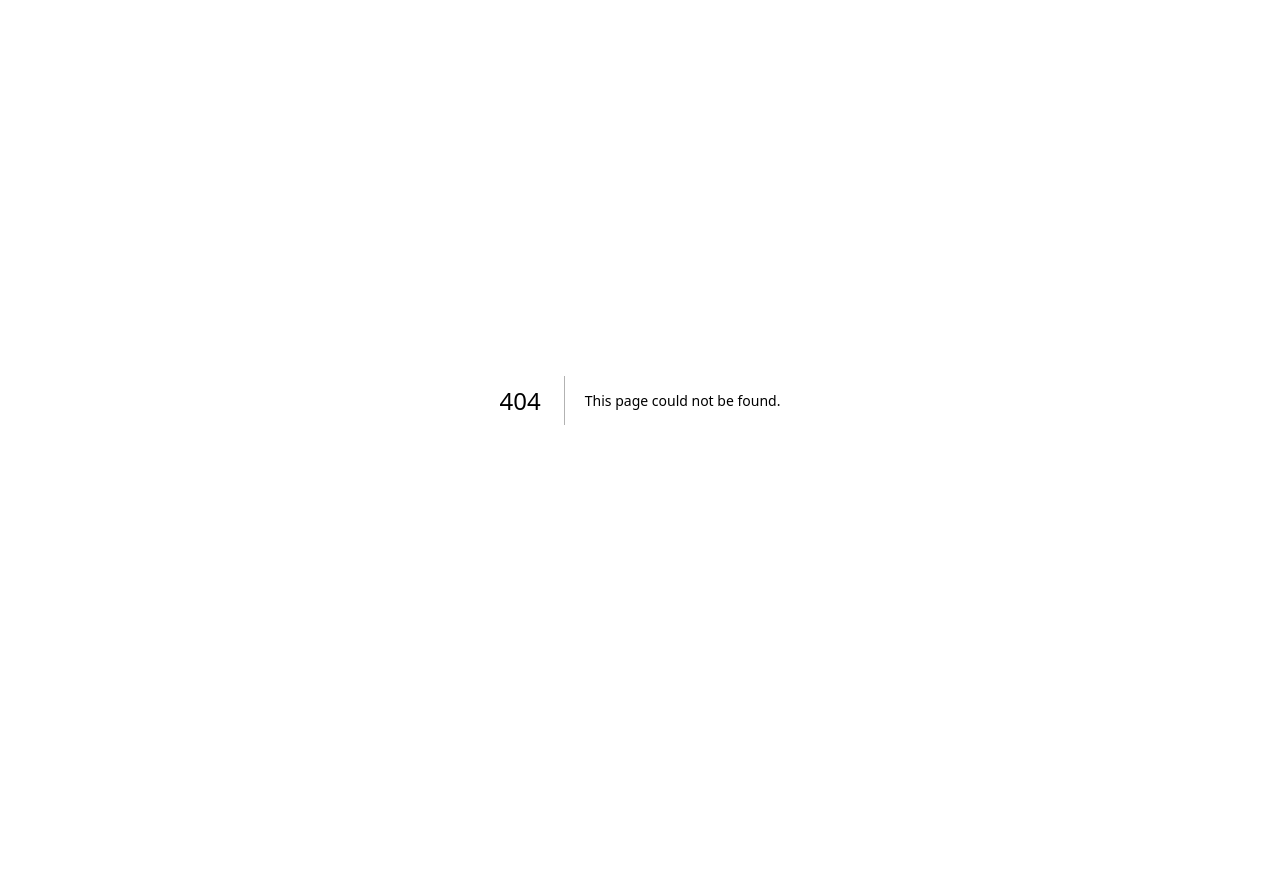
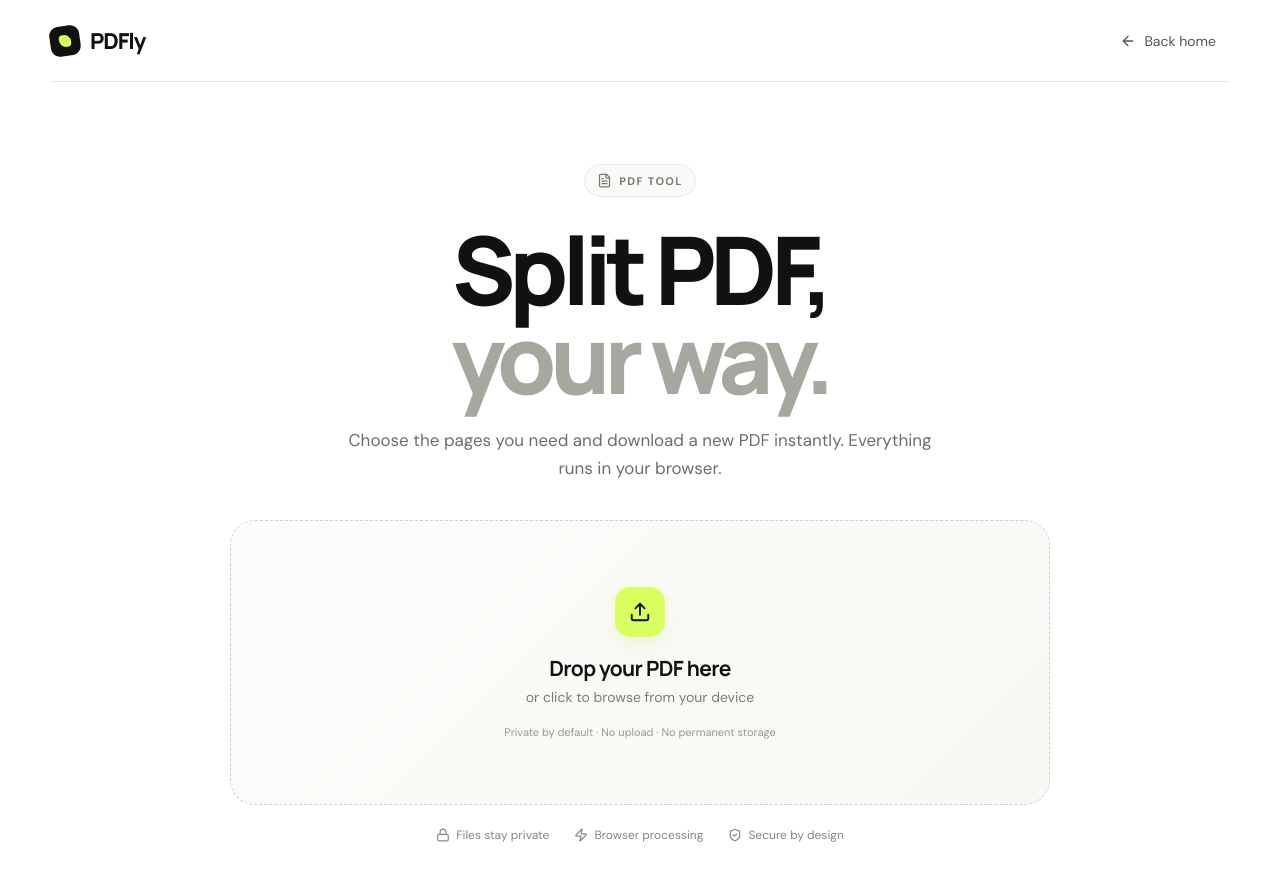
Before and after one commit to Rizzu01/PDFly, a Next.js app: page /split in a window 1280 px wide. Before the commit this address had no page. Shown: the top 880 px of the page. Before the commit the page ends 800 px from the top, so only its background shows below. Built offline with nearby package versions, Linux system fonts and the light colour scheme.

Commit message:
Add browser-side Split PDF tool

```diff
--- /dev/null
+++ b/src/app/split/page.tsx
@@ -0,0 +1,149 @@
+"use client";
+
+import { useCallback, useRef, useState } from "react";
+import { ArrowLeft, ArrowRight, Check, FileText, Lock, ShieldCheck, Upload, X, Zap } from "lucide-react";
+import { PDFDocument } from "pdf-lib";
+
+export default function SplitPdfPage() {
+  const inputRef = useRef<HTMLInputElement>(null);
+  const [file, setFile] = useState<File | null>(null);
+  const [pageCount, setPageCount] = useState(0);
+  const [selected, setSelected] = useState<number[]>([]);
+  const [processing, setProcessing] = useState(false);
+  const [error, setError] = useState("");
+
+  const loadFile = useCallback(async (incoming: File | null) => {
+    if (!incoming) return;
+    if (incoming.type !== "application/pdf") {
+      setError("Please choose a PDF file only.");
+      return;
+    }
+
+    try {
+      setError("");
+      const pdf = await PDFDocument.load(await incoming.arrayBuffer());
+      const count = pdf.getPageCount();
+      setFile(incoming);
+      setPageCount(count);
+      setSelected([]);
+    } catch (err) {
+      console.error(err);
+      setError("This PDF could not be opened. Please choose a valid PDF.");
+    }
+  }, []);
+
+  const togglePage = (pageIndex: number) => {
+    setSelected((current) => current.includes(pageIndex)
+      ? current.filter((page) => page !== pageIndex)
+      : [...current, pageIndex].sort((a, b) => a - b));
+  };
+
+  const extractPages = async () => {
+    if (!file || selected.length === 0) {
+      setError("Select at least one page to extract.");
+      return;
+    }
+
+    try {
+      setProcessing(true);
+      setError("");
+      const source = await PDFDocument.load(await file.arrayBuffer());
+      const output = await PDFDocument.create();
+      const pages = await output.copyPages(source, selected);
+      pages.forEach((page) => output.addPage(page));
+
+      const bytes = await output.save();
+      const blob = new Blob([bytes], { type: "application/pdf" });
+      const url = URL.createObjectURL(blob);
+      const link = document.createElement("a");
+      link.href = url;
+      link.download = "PDFly-split.pdf";
+      document.body.appendChild(link);
+      link.click();
+      link.remove();
+      URL.revokeObjectURL(url);
+    } catch (err) {
+      console.error(err);
+      setError("We couldn't split this PDF. Please try again.");
+    } finally {
+      setProcessing(false);
+    }
+  };
+
+  return (
+    <main className="site-shell">
+      <nav className="nav container">
+        <a className="brand" href="/" aria-label="PDFly home">
+          <span className="brand-mark"><span /></span>
+          <span>PDFly</span>
+        </a>
+        <a className="ghost-button" href="/"><ArrowLeft size={16} /> Back home</a>
+      </nav>
+
+      <section className="hero container tool-page-hero">
+        <div className="eyebrow"><FileText size={15} /> PDF tool</div>
+        <h1>Split PDF,<br /><span>your way.</span></h1>
+        <p className="hero-copy">Choose the pages you need and download a new PDF instantly. Everything runs in your browser.</p>
+
+        {!file ? (
+          <div
+            className="dropzone"
+            onClick={() => inputRef.current?.click()}
+            onDragOver={(event) => event.preventDefault()}
+            onDrop={(event) => { event.preventDefault(); void loadFile(event.dataTransfer.files[0] ?? null); }}
+            role="button"
+            tabIndex={0}
+            onKeyDown={(event) => { if (event.key === "Enter" || event.key === " ") inputRef.current?.click(); }}
+          >
+            <input ref={inputRef} type="file" accept="application/pdf" hidden onChange={(event) => void loadFile(event.target.files?.[0] ?? null)} />
+            <div className="upload-icon"><Upload size={22} /></div>
+            <h2>Drop your PDF here</h2>
+            <p>or click to browse from your device</p>
+            <span className="file-note">Private by default · No upload · No permanent storage</span>
+          </div>
+        ) : (
+          <div className="split-workspace">
+            <div className="split-filebar">
+              <div><FileText size={18} /><strong>{file.name}</strong><span>{pageCount} pages</span></div>
+              <button className="icon-button" aria-label="Remove PDF" onClick={() => { setFile(null); setPageCount(0); setSelected([]); }}><X size={18} /></button>
+            </div>
+
+            <div className="split-toolbar">
+              <span>{selected.length} page{selected.length === 1 ? "" : "s"} selected</span>
+              <div>
+                <button className="ghost-button" onClick={() => setSelected([])}>Clear</button>
+                <button className="ghost-button" onClick={() => setSelected(Array.from({ length: pageCount }, (_, i) => i))}>Select all</button>
+              </div>
+            </div>
+
+            <div className="page-grid">
+              {Array.from({ length: pageCount }, (_, index) => {
+                const active = selected.includes(index);
+                return (
+                  <button key={index} className={`page-card ${active ? "is-selected" : ""}`} onClick={() => togglePage(index)} aria-pressed={active}>
+                    <span className="page-number">{index + 1}</span>
+                    <span className="page-preview"><FileText size={28} /></span>
+                    <span className="page-check">{active && <Check size={14} />}</span>
+                    <span className="page-label">Page {index + 1}</span>
+                  </button>
+                );
+              })}
+            </div>
+
+            <button className="dark-button large split-action" onClick={() => void extractPages()} disabled={processing || selected.length === 0}>
+              {processing ? "Creating PDF…" : `Extract ${selected.length || "selected"} page${selected.length === 1 ? "" : "s"}`} <ArrowRight size={17} />
+            </button>
+          </div>
+        )}
+
+        {error && <p role="alert" className="error-message">{error}</p>}
+
+        <div className="trust-row">
+          <span><Lock size={14} /> Files stay private</span>
+          <span><Zap size={14} /> Browser processing</span>
+          <span><ShieldCheck size={14} /> Secure by design</span>
+        </div>
+      </section>
+    </main>
+  );
+}
```
